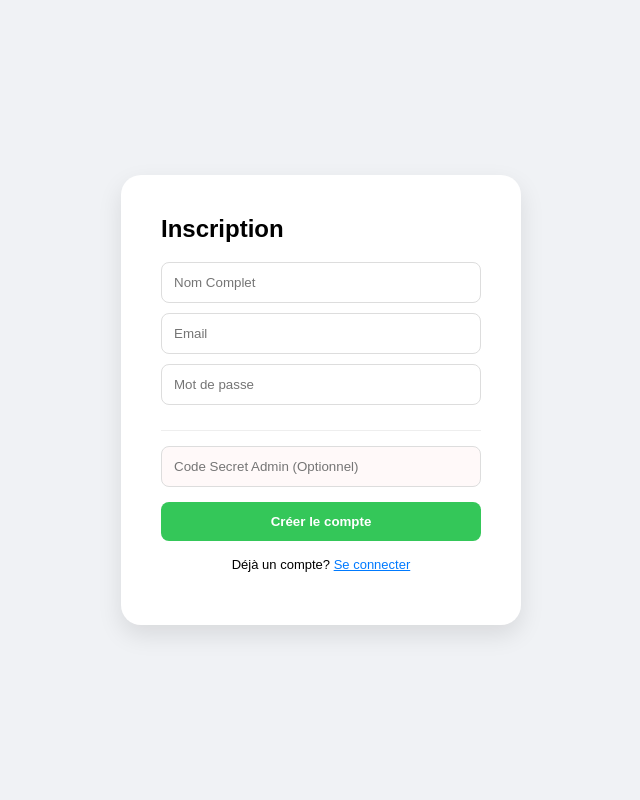
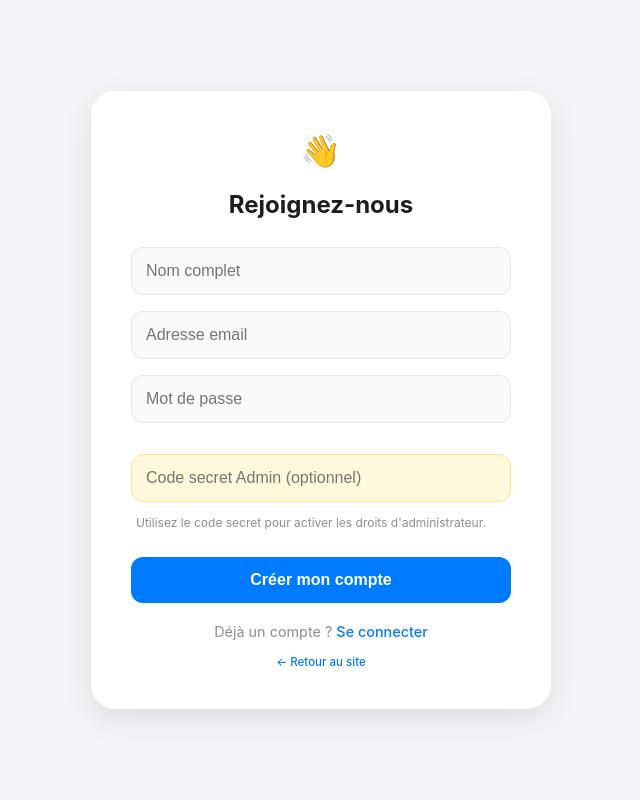
Before and after one commit to rahultankhiwale05/lechcovo, a Flask app: page /signup in a window 1280 px wide. Shown: the whole page, without its empty margins (319-959 px from the left). Run offline with Flask 3, Linux system fonts and the light colour scheme; some libraries are stand-ins or nearby versions.

Commit message:
added better viduals

```diff
--- a/templates/signup.html
+++ b/templates/signup.html
@@ -1,14 +1,97 @@
-<body style="font-family:sans-serif; background:#f0f2f5; display:flex; justify-content:center; align-items:center; height:100vh; margin:0;">
-    <div style="background:white; padding:40px; border-radius:20px; box-shadow:0 10px 25px rgba(0,0,0,0.1); width:320px;">
-        <h2 style="margin-top:0;">Inscription</h2>
-        <form method="post">
-            <input name="name" placeholder="Nom Complet" required style="width:100%; padding:12px; margin-bottom:10px; border:1px solid #ddd; border-radius:8px; box-sizing:border-box;">
-            <input name="email" type="email" placeholder="Email" required style="width:100%; padding:12px; margin-bottom:10px; border:1px solid #ddd; border-radius:8px; box-sizing:border-box;">
-            <input name="password" type="password" placeholder="Mot de passe" required style="width:100%; padding:12px; margin-bottom:10px; border:1px solid #ddd; border-radius:8px; box-sizing:border-box;">
-            <hr style="border:0; border-top:1px solid #eee; margin:15px 0;">
-            <input name="admin_token" type="password" placeholder="Code Secret Admin (Optionnel)" style="width:100%; padding:12px; margin-bottom:15px; border:1px solid #ddd; border-radius:8px; box-sizing:border-box; background:#fff9f9;">
-            <button type="submit" style="width:100%; padding:12px; background:#34c759; color:white; border:none; border-radius:8px; font-weight:bold; cursor:pointer;">Créer le compte</button>
+<!DOCTYPE html>
+<html lang="fr">
+<head>
+    <meta charset="UTF-8">
+    <title>S'inscrire - Lechelle Covoit</title>
+    <meta name="viewport" content="width=device-width, initial-scale=1">
+    <style>
+        body {
+            font-family: -apple-system, sans-serif;
+            background: #f5f5f7;
+            display: flex;
+            justify-content: center;
+            align-items: center;
+            height: 100vh;
+            margin: 0;
+        }
+        .signup-box {
+            background: white;
+            padding: 40px;
+            border-radius: 24px;
+            box-shadow: 0 10px 30px rgba(0,0,0,0.1);
+            width: 100%;
+            max-width: 380px;
+            text-align: center;
+        }
+        .logo-small { font-size: 2rem; margin-bottom: 10px; display: block; }
+        h2 { margin-bottom: 20px; color: #1d1d1f; }
+
+        input {
+            width: 100%;
+            padding: 14px;
+            margin: 8px 0;
+            border: 1px solid #e5e5ea;
+            border-radius: 12px;
+            box-sizing: border-box;
+            font-size: 1rem;
+            background: #fafafa;
+            transition: border 0.2s;
+        }
+        input:focus { border-color: #007aff; outline: none; }
+
+        .admin-field { background: #fff9db; border: 1px solid #fce588; }
+
+        button {
+            width: 100%;
+            padding: 14px;
+            background: #007aff;
+            color: white;
+            border: none;
+            border-radius: 12px;
+            font-weight: bold;
+            cursor: pointer;
+            font-size: 1rem;
+            margin-top: 15px;
+            transition: background 0.2s;
+        }
+        button:hover { background: #0056b3; }
+
+        .links { margin-top: 20px; font-size: 0.9rem; color: #8e8e93; }
+        a { color: #007aff; text-decoration: none; font-weight: 500; }
+
+        .info-text { font-size: 0.75rem; color: #8e8e93; margin-top: 5px; text-align: left; padding-left: 5px; }
+    </style>
+</head>
+<body>
+    <div class="signup-box">
+        <span class="logo-small">👋</span>
+        <h2>Rejoignez-nous</h2>
+
+        {% with messages = get_flashed_messages() %}
+          {% if messages %}
+            {% for message in messages %}
+              <p style="color: #ff3b30; font-size: 0.85em; background: #fff2f2; padding: 10px; border-radius: 8px;">{{ message }}</p>
+            {% endfor %}
+          {% endif %}
+        {% endwith %}
+
+        <form method="POST">
+            <input type="text" name="name" placeholder="Nom complet" required>
+            <input type="email" name="email" placeholder="Adresse email" required>
+            <input type="password" name="password" placeholder="Mot de passe" required>
+
+            <div style="margin-top: 15px;">
+                <input type="password" name="admin_token" placeholder="Code secret Admin (optionnel)" class="admin-field">
+                <p class="info-text">Utilisez le code secret pour activer les droits d'administrateur.</p>
+            </div>
+
+            <button type="submit">Créer mon compte</button>
         </form>
-        <p style="text-align:center; font-size:13px; margin-top:15px;">Déjà un compte? <a href="/login" style="color:#007aff;">Se connecter</a></p>
+
+        <div class="links">
+            Déjà un compte ? <a href="/login">Se connecter</a><br>
+            <a href="/" style="display:inline-block; margin-top:15px; font-size: 0.8em;">← Retour au site</a>
+        </div>
     </div>
 </body>
+</html>
```
Also changed, not shown: templates/index.html (+23 -37 lines), templates/login.html (+22 -8 lines).
